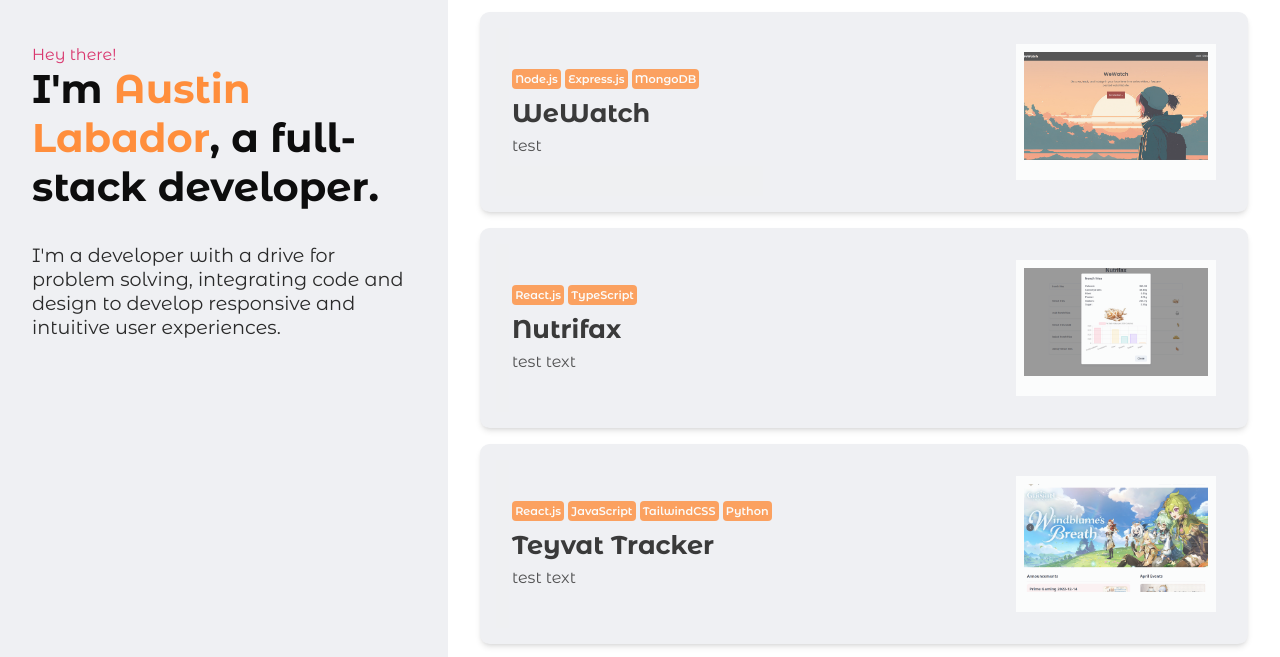
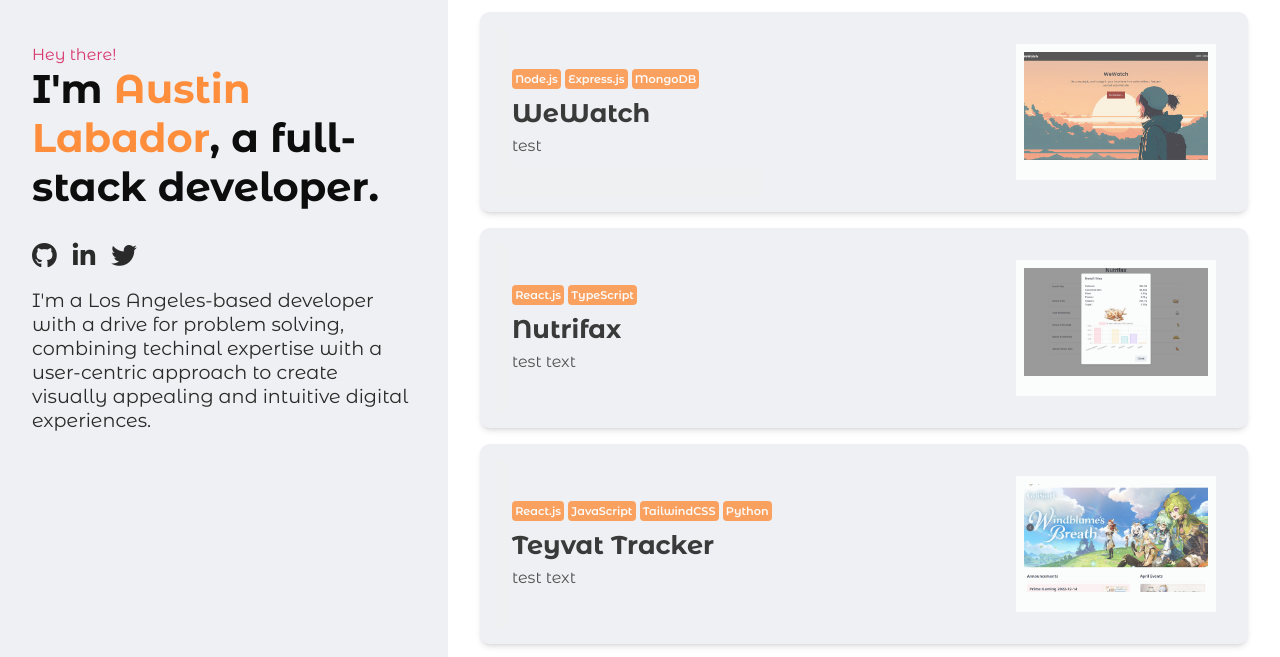
Before and after one commit to alabador/portfolio, an Astro site: page / in a window 1280 px wide. Shown: the part 89-746 px from the top of the page. Built offline with nearby package versions, Linux system fonts and the light colour scheme; Astro itself is replaced by a stand-in of ours.

Commit message:
Add fontawesome icons and rework portfolio intro blurb

```diff
--- a/src/components/Hero.astro
+++ b/src/components/Hero.astro
@@ -1,18 +1,20 @@
 ---
 import '../styles/global.css'
 import Layout from '../layouts/Layout.astro'
+import SocialLinks from './SocialLinks.astro';
+
 ---
 
 <section class="hero">
     <h3>Hey there!</h3>
     <h1>I'm <span class="title-name">Austin Labador</span>, a full-stack developer.</h1>
-    <p class="hero-p">I'm a developer with a drive for problem solving, integrating code and design to develop responsive and intuitive user experiences.</p>
+    <SocialLinks />
+    <p class="hero-p">I'm a Los Angeles-based developer with a drive for problem solving, combining techinal expertise with a user-centric approach to create visually appealing and intuitive digital experiences.</p>
 </section>
 
 <style>
     .hero {
         padding-bottom: 1.5rem;
-        margin-bottom: 1.5rem;
         background-color: var(--background);
     }
     .hero h3 {
--- /dev/null
+++ b/src/components/SocialLinks.astro
@@ -0,0 +1,38 @@
+---
+import '../styles/global.css'
+---
+
+<div class="social-links">
+    <a
+        href="https://github.com/alabador"
+        target="_blank"
+        class=""
+        ><i class="fa-brands fa-github"></i
+    ></a>
+    <a
+        href="https://www.linkedin.com/in/austinlabador/"
+        target="_blank"
+        class=""
+        ><i class="fa-brands fa-linkedin-in"></i
+    ></a>
+    <a
+        href="https://twitter.com/alabador_v2"
+        target="_blank "
+        class=""
+        ><i class="fa-brands fa-twitter"></i
+    ></a>
+</div>
+
+<style>
+    .social-links {
+        display: flex;
+        gap: 1rem;
+    }
+    .fa-brands {
+        font-size: 1.6rem;
+        color: var(--paragraph);
+    }
+    .social-links a:hover .fa-brands {
+        color: var(--tertiary);
+    }
+</style>
--- a/src/layouts/Layout.astro
+++ b/src/layouts/Layout.astro
@@ -18,6 +18,7 @@ const { title } = Astro.props;
 		<link rel="icon" type="image/png" sizes="32x32" href="/favicon-32x32.png">
 		<link rel="icon" type="image/png" sizes="16x16" href="/favicon-16x16.png">
 		<link rel="manifest" href="/site.webmanifest">
+		<link rel="stylesheet" href="https://cdnjs.cloudflare.com/ajax/libs/font-awesome/6.4.0/css/all.min.css" integrity="sha512-iecdLmaskl7CVkqkXNQ/ZH/XLlvWZOJyj7Yy7tcenmpD1ypASozpmT/E0iPtmFIB46ZmdtAc9eNBvH0H/ZpiBw==" crossorigin="anonymous" referrerpolicy="no-referrer" />
 		<meta name="generator" content={Astro.generator} />
 		<title>{title}</title>
 	</head>
```
